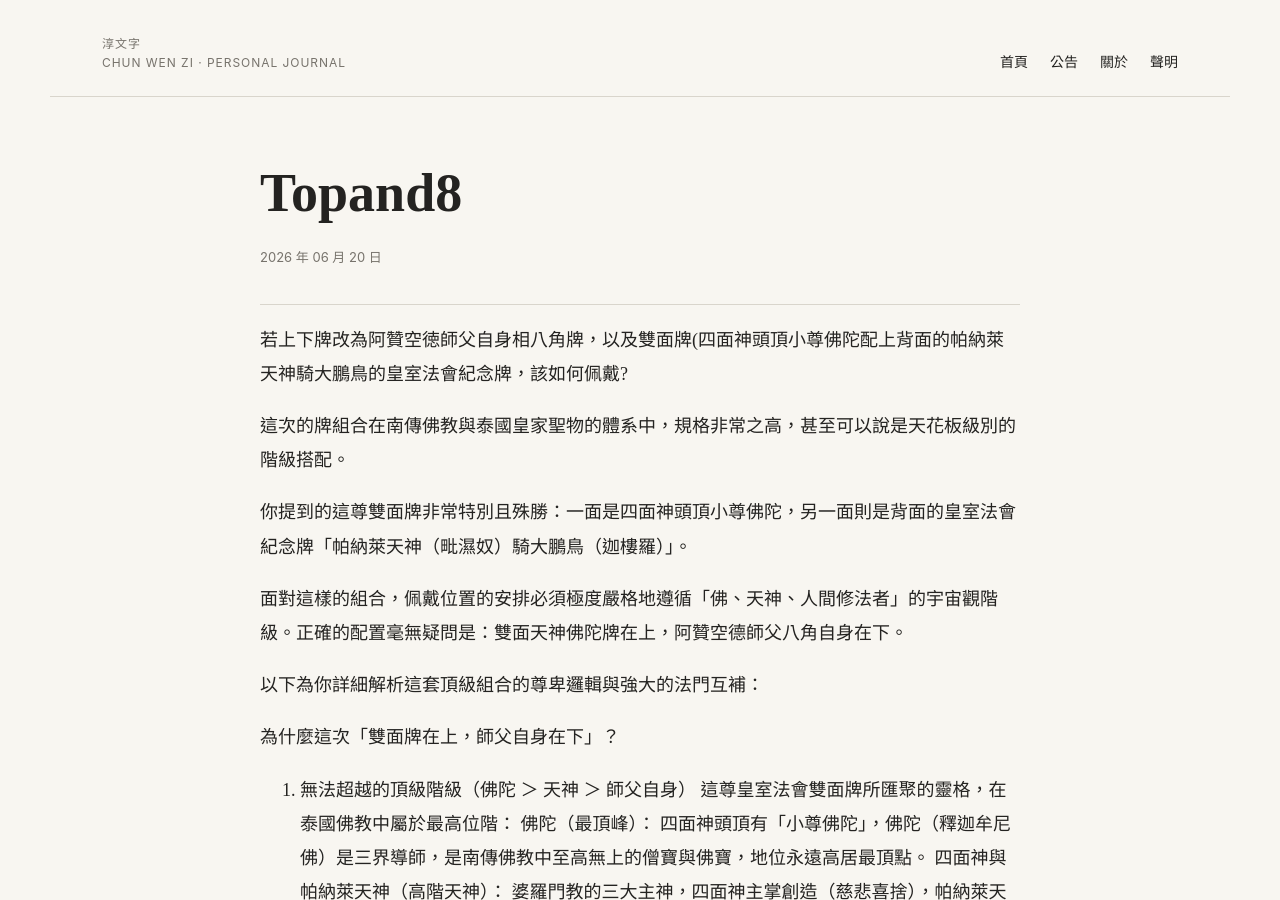
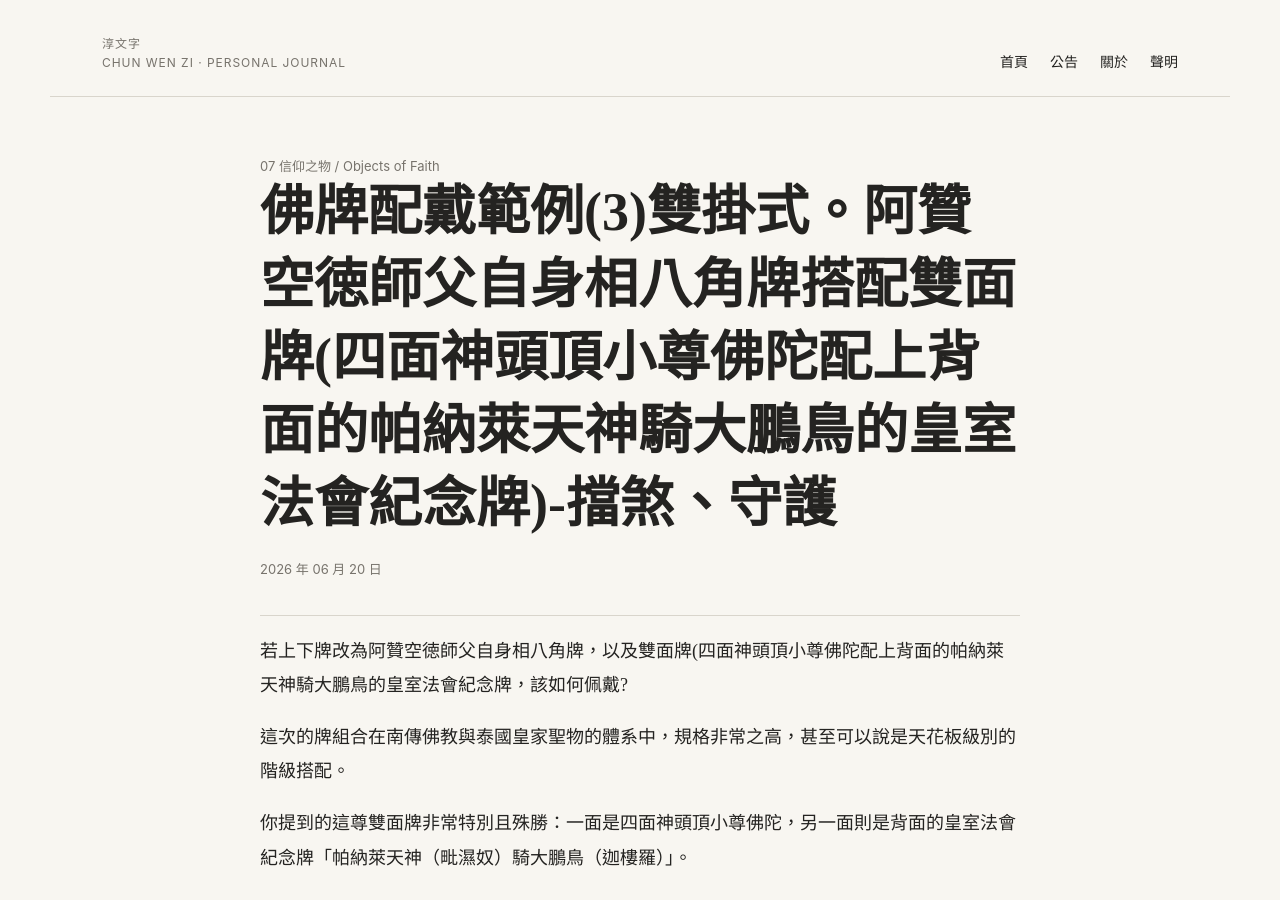
Before and after one commit to maochunweitw/maochunweitw.github.io, a Jekyll site: the page built from _posts/2026-06-20-topand8.md, in a window 1280 px wide and 900 px high. Built offline with Jekyll 4.4.1, drawn with Linux system fonts in a browser that asks for light colours; our own code applies the rules of GitHub Pages for plain Markdown files.

Commit message:
Update 2026-06-20-topand8.md

```diff
--- a/_posts/2026-06-20-topand8.md
+++ b/_posts/2026-06-20-topand8.md
@@ -1,3 +1,10 @@
+---
+layout: post
+title: "佛牌配戴範例(3)雙掛式。阿贊空徳師父自身相八角牌搭配雙面牌(四面神頭頂小尊佛陀配上背面的帕納萊天神騎大鵬鳥的皇室法會紀念牌)-擋煞、守護"
+date: 2026-06-20 18:30:00 +0800
+category: "07  信仰之物 / Objects of Faith"
+---
+
 若上下牌改為阿贊空徳師父自身相八角牌，以及雙面牌(四面神頭頂小尊佛陀配上背面的帕納萊天神騎大鵬鳥的皇室法會紀念牌，該如何佩戴?
 
 這次的牌組合在南傳佛教與泰國皇家聖物的體系中，規格非常之高，甚至可以說是天花板級別的階級搭配。
```
